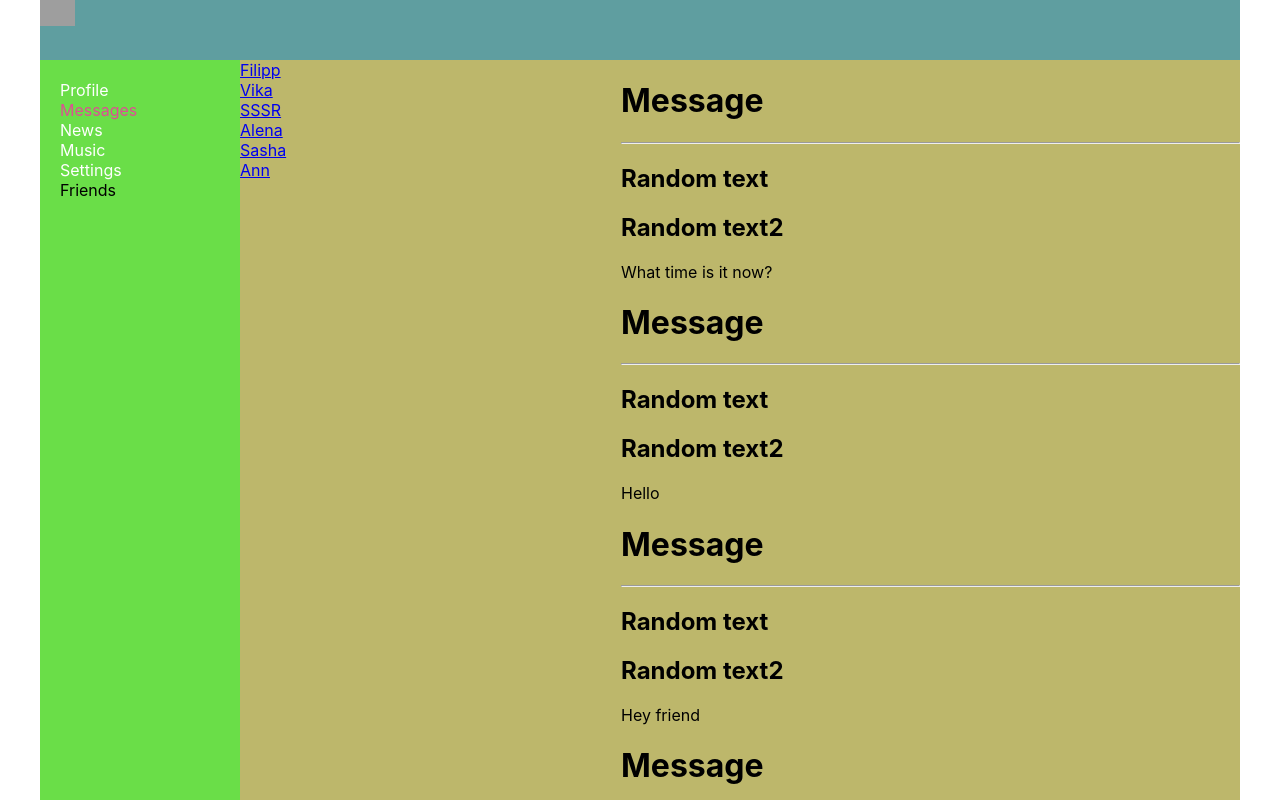
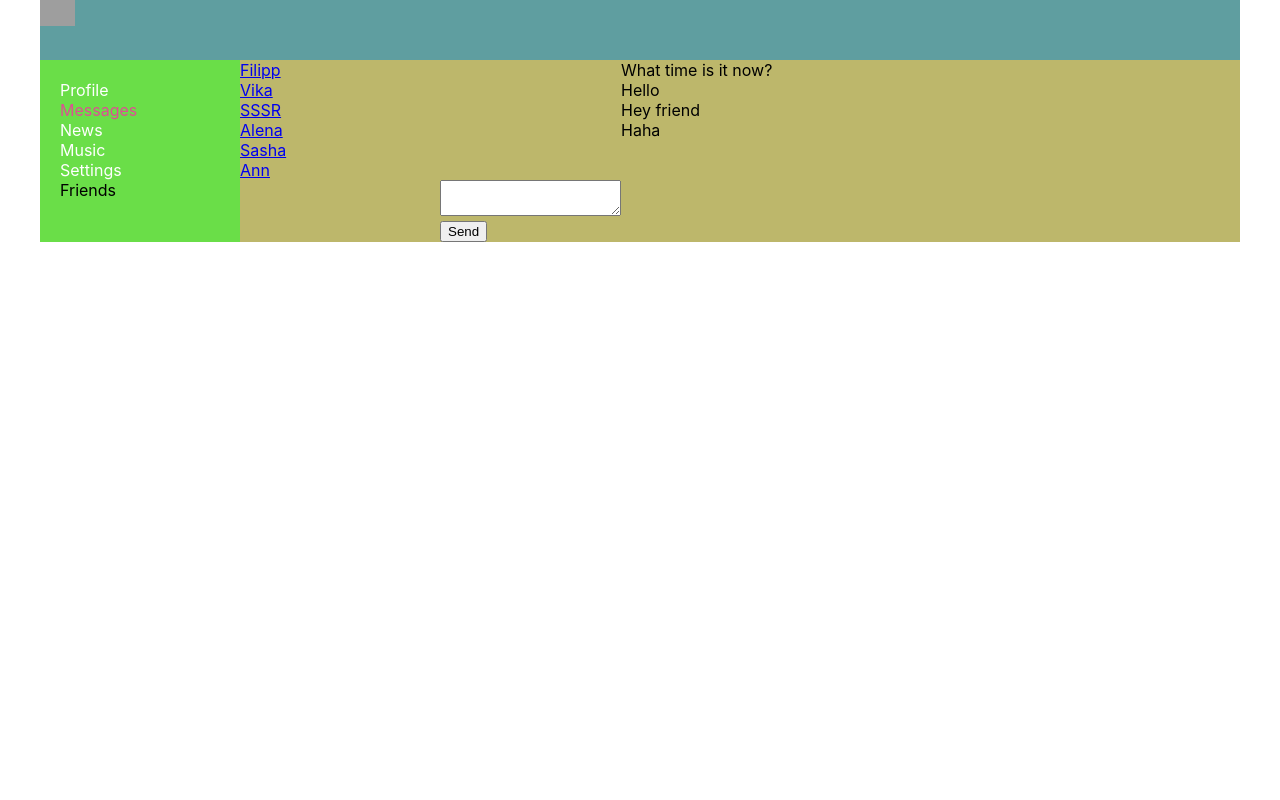
Before and after one commit to Kotfil/social-ts-ghpages-test, a React (Create React App) app: page /dialogs in a window 1280 px wide. Shown: the top 800 px of the page. Built offline with nearby package versions, Linux system fonts and the light colour scheme; grey boxes are pictures that could not be loaded.

Commit message:
deleted old functional

```diff
--- a/src/components/Dialogs/Message/Message.tsx
+++ b/src/components/Dialogs/Message/Message.tsx
@@ -5,17 +5,10 @@ export type PropsType = {
     messages: string
 }
 
-
 const Message = (props: PropsType) => {
 
     return(
-        <>
-            <h1>Message</h1>
-            <hr/>
-            <h2>Random text</h2>
-            <h2>Random text2</h2>
         <div className={s.message}>{props.messages}</div>
-        </>
             )
 };
 
```
Also changed, not shown: 1 other file (tests, documents, lock files or other folders).
